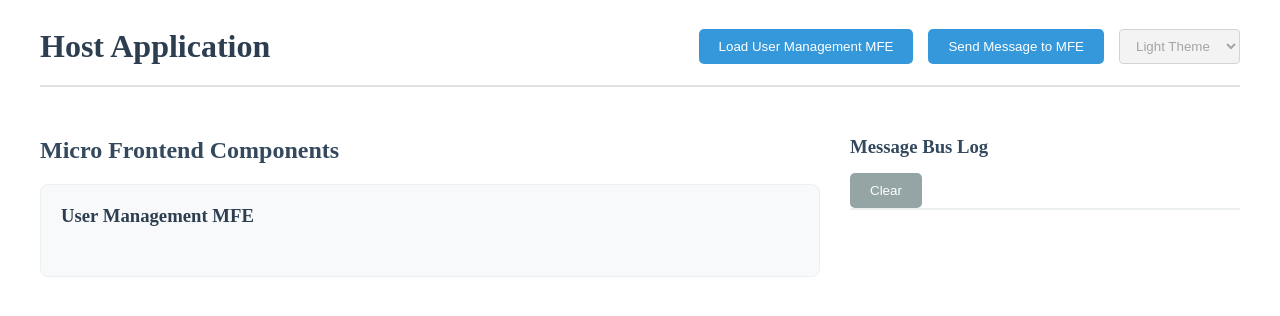
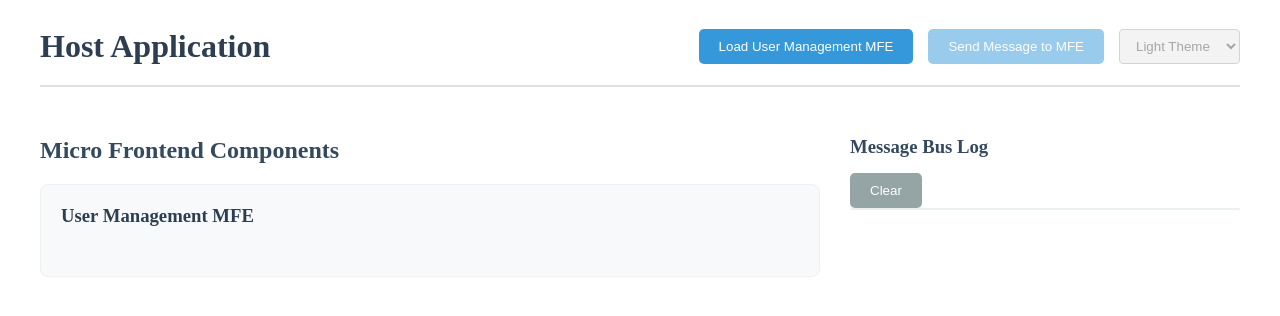
Before and after one commit to kumaruidivloper/Angular-Elements-app, an Angular app: page / in a window 1280 px wide. Shown: the top 316 px of the page. Built offline with nearby package versions, Linux system fonts and the light colour scheme.

Commit message:
small fix

```diff
--- a/src/app/app.component.html
+++ b/src/app/app.component.html
@@ -2,10 +2,10 @@
   <header class="header">
     <h1>{{title}}</h1>
     <div class="controls">
-      <button class="btn btn-primary" (click)="loadMfe()" [disabled]="isDisableMFELoad" [ngStyle]="!isDisableMFELoad ? {'cursor' : 'pointer'} : {'cursor' : 'default'}">
+      <button class="btn btn-primary" (click)="loadMfe()" [disabled]="isDisableMFELoad" [ngStyle]="!isDisableMFELoad ? {'cursor' : 'pointer'} : {'cursor' : 'default', 'opacity': '0.5', 'pointer-events': 'none'}">
         Load User Management MFE
       </button>
-      <button (click)="sendMessageToMFE()" class="btn btn-primary" [disabled]="isSendMessageToMFE" [ngStyle]="isDisableMFELoad ? {'cursor' : 'pointer'} : {'cursor' : 'default'}">
+      <button (click)="sendMessageToMFE()" class="btn btn-primary" [disabled]="isSendMessageToMFE" [ngStyle]="isDisableMFELoad ? {'cursor' : 'pointer'} : {'opacity': '0.5', 'pointer-events': 'none'}">
         Send Message to MFE
       </button>
       <select (change)="updateTheme($any($event.target).value)" class="theme-selector" [disabled]="isSendMessageToMFE">
--- a/src/app/app.component.ts
+++ b/src/app/app.component.ts
@@ -18,7 +18,11 @@ export class AppComponent implements OnInit, OnDestroy {
   isSendMessageToMFE: boolean = true;
   isDisableMFELoad: boolean = false;
 
-  constructor(private messageBus: MessageBusService, private cdr: ChangeDetectorRef, private mfeLoader: MfeLoaderService, private renderer: Renderer2,
+  constructor(
+    private messageBus: MessageBusService,
+    private cdr: ChangeDetectorRef,
+    private mfeLoader: MfeLoaderService,
+    private renderer: Renderer2,
     private ngZone: NgZone) {}
 
   ngOnInit() {
@@ -108,7 +112,8 @@ export class AppComponent implements OnInit, OnDestroy {
         // 2️⃣ Show loader while assets are bootstrapping
         this.addLoader();
 
-        // 3️⃣ Create the custom element once assets are available
+        setTimeout(() => {
+            // 3️⃣ Create the custom element once assets are available
         const mfeElement = document.createElement('user-management-mfe');
 
         // Clear container & inject new MFE element
@@ -120,10 +125,12 @@ export class AppComponent implements OnInit, OnDestroy {
         this.isLoader = false;
         this.isSendMessageToMFE = false;
         this.isDisableMFELoad = true;
+        },1500)
+
 
       } catch (error) {
         console.error('❌ Failed to load MFE:', error);
         this.isLoader = false;
       }
-    }
+  }
 }
```
